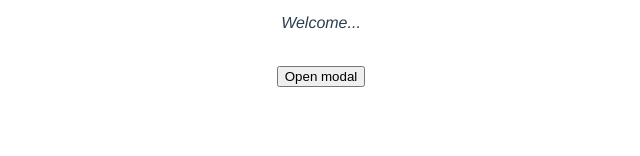
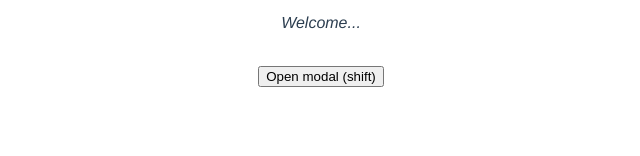
Before and after one commit to Sagva/vue-modal-project, a Vue app: page / in a window 1280 px wide. Shown: the part 141-297 px from the top of the page, without its empty margins (319-959 px from the left). Built offline with nearby package versions, Linux system fonts and the light colour scheme.

Commit message:
Added click event modifier

```diff
--- a/src/App.vue
+++ b/src/App.vue
@@ -8,7 +8,7 @@
   </div>
   <p>Welcome...</p>
   <br />
-  <button @click="toggleModal">Open modal</button>
+  <button @click.shift="toggleModal">Open modal (shift)</button>
 </template>
 
 <script>
--- a/src/components/Modal.vue
+++ b/src/components/Modal.vue
@@ -1,5 +1,5 @@
 <template>
-  <div class="backdrop" @click="closeModal">
+  <div class="backdrop" @click.self="closeModal">
     <div class="modal" :class="{ sale: theme === 'sale' }">
       <h1>{{ header }}</h1>
       <p>{{ text }}</p>
@@ -12,8 +12,8 @@
   props: ["header", "text", "theme"],
   methods: {
     closeModal() {
-      this.$emit('close')
-    }
+      this.$emit("close");
+    },
   },
 };
 </script>
```
